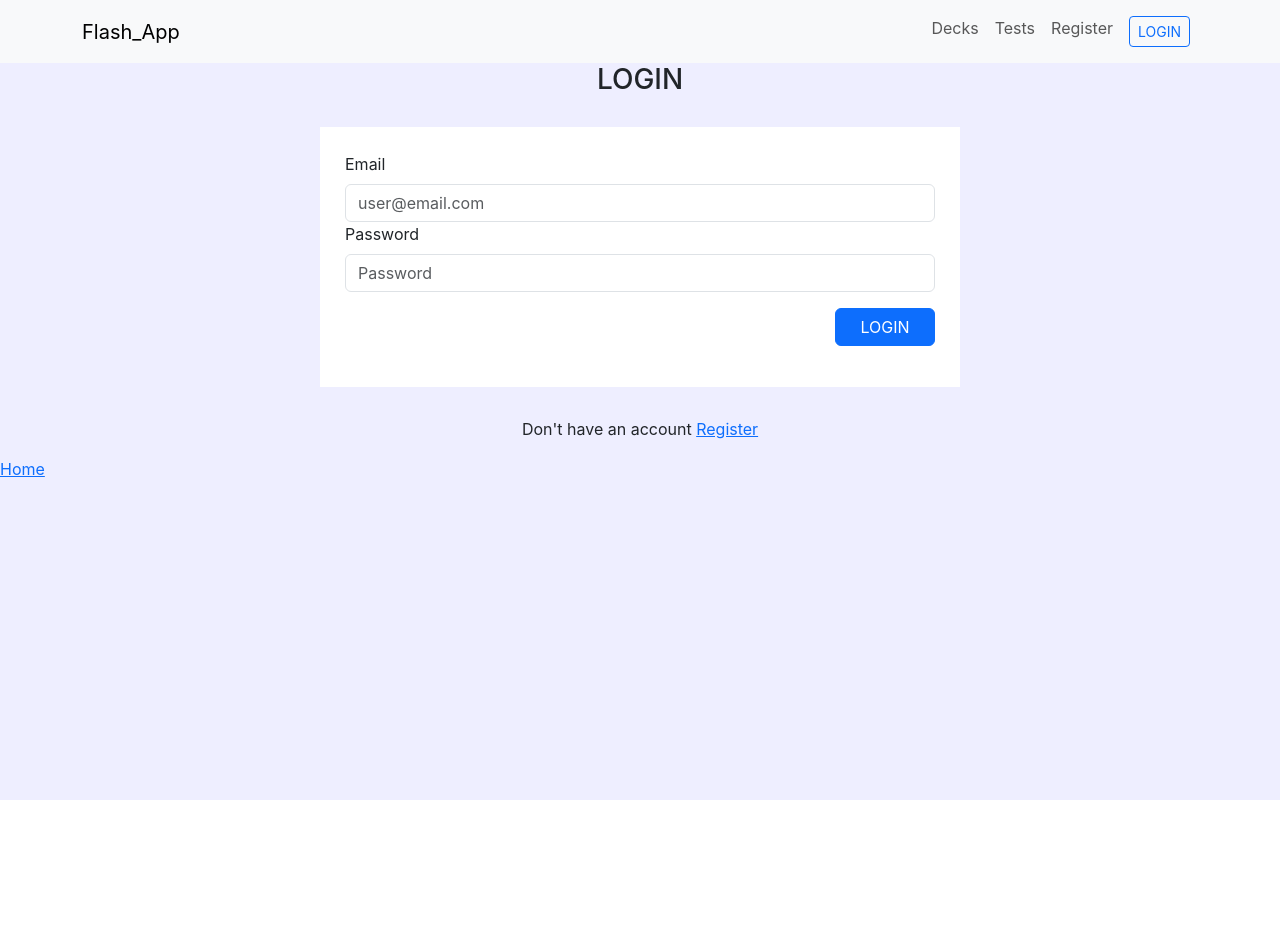
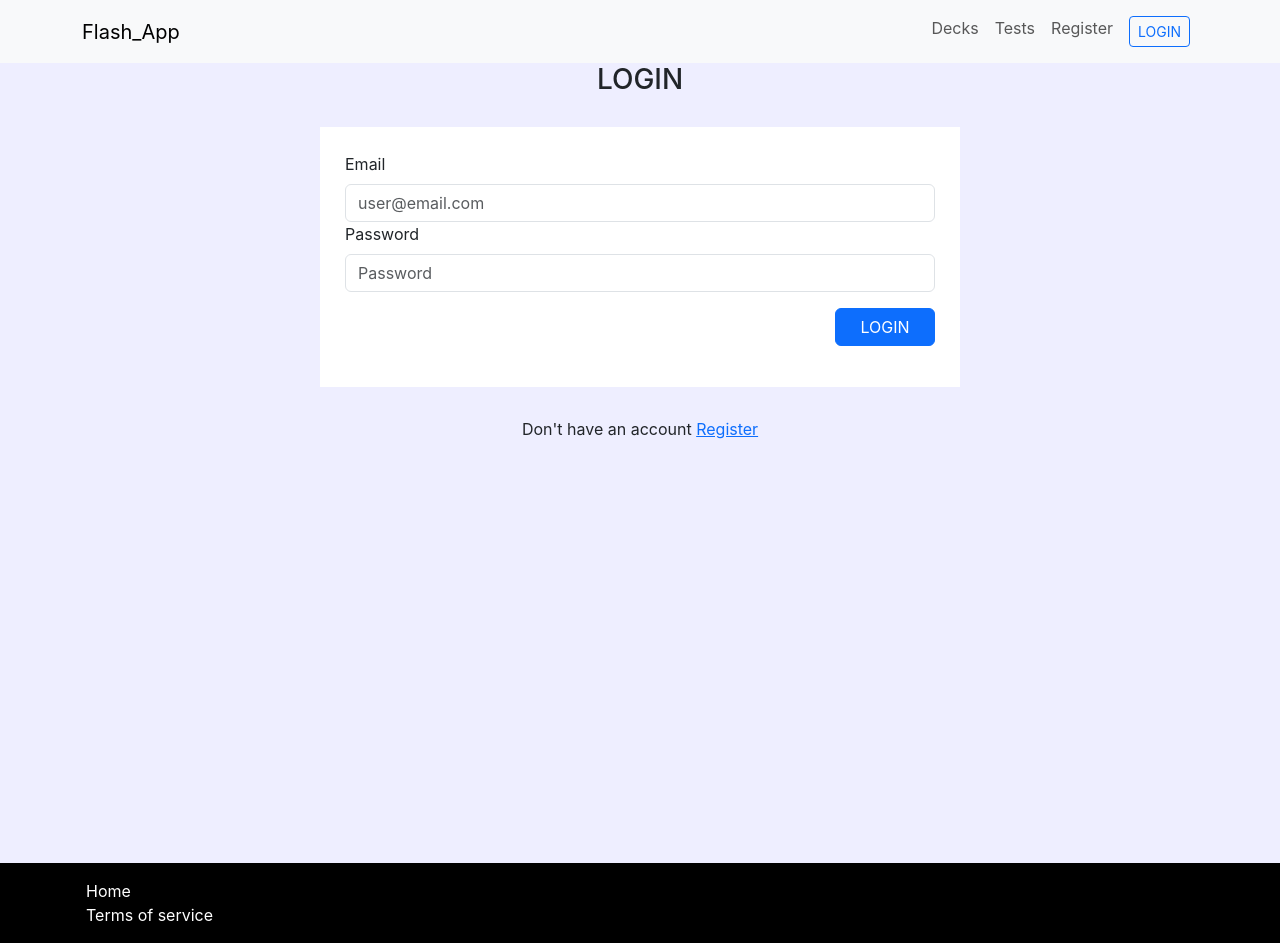
Before and after one commit to oghusky/flash_app, a React (Create React App) app in the folder client/: page /login in a window 1280 px wide. Before the commit the page ends 800 px from the top, so only its background shows below. Built offline with nearby package versions, Linux system fonts and the light colour scheme; the HTML template or start-up script is replaced by a standard one.

Commit message:
updated terms of service

```diff
--- a/client/src/App.css
+++ b/client/src/App.css
@@ -1,6 +1,5 @@
 .App {
   background-color: #eef;
-  min-height: 100vh;
 }
 
 button.navbar-toggler.collapsed,
--- a/client/src/App.js
+++ b/client/src/App.js
@@ -6,6 +6,7 @@ import './App.css';
 import ProtectedRoute from './components/ProtectedRoute';
 import AddDeckQuestion from './pages/AddDeckQuestion';
 import AddTestQuestion from './pages/AddTestQuestion';
+import TermsOfService from './pages/TermsOfService';
 import Navigation from './components/Navigation';
 import UserProfile from './pages/UserProfile';
 import EditProfile from './pages/EditProfile';
@@ -89,6 +90,7 @@ function App() {
         <AppContext.Provider value={state}>
           <Navigation />
           <MsgDiv appMsg={appMsg} />
+          <div style={{ minHeight: "100vh" }}>
             <Routes>
               <Route exact path="/" element={<Welcome />} />
               <Route exact path="/login" element={<Login />} />
@@ -97,6 +99,7 @@ function App() {
               <Route exact path="/register" element={<Register />} />
               <Route exact path="/deck/id/:deckID" element={<SeeDeck />} />
               <Route exact path="/test/id/:testID" element={<SeeTest />} />
+              <Route exact path="/termsofservice" element={<TermsOfService />} />
               <Route exact path="/user/id/:userID" element={
                 <ProtectedRoute>
                   <UserProfile />
@@ -143,6 +146,7 @@ function App() {
                 </ProtectedRoute>
               } />
             </Routes>
+          </div>
         </AppContext.Provider>
         <Footer />
       </Router>
--- a/client/src/components/Footer/index.js
+++ b/client/src/components/Footer/index.js
@@ -1,8 +1,12 @@
 import { Link } from 'react-router-dom';
+import { Container } from 'react-bootstrap';
 export default function Footer() {
     return (
-        <footer>
-            <Link to="/">Home</Link>
+        <footer style={{ backgroundColor: "#000", color: "#fff" }}>
+            <Container className='p-3'>
+                <Link className={"nav-link"} to="/">Home</Link>
+                <Link className={"nav-link"} to="/termsofservice">Terms of service</Link>
+            </Container>
         </footer>
     )
 }
--- a/client/src/pages/TermsOfService/index.js
+++ b/client/src/pages/TermsOfService/index.js
@@ -2,7 +2,9 @@ import Container from 'react-bootstrap/Container';
 export default function TermsOfService() {
     return (
         <Container>
-            <p>
+            <h2>Terms of service (will be updated over time)</h2>
+            <p className='mb-1 p-0'><b>06/04/2024</b></p>
+            <p className='mt-1 p-0'>
                 Currently as of the launch of this application the only
                 information we collect that you haven't voluntarily given is your
                 IP Address. Why are we getting that information? Because unfortunately sometimes
```
Lines whose indentation alone changed are shown as unchanged.
